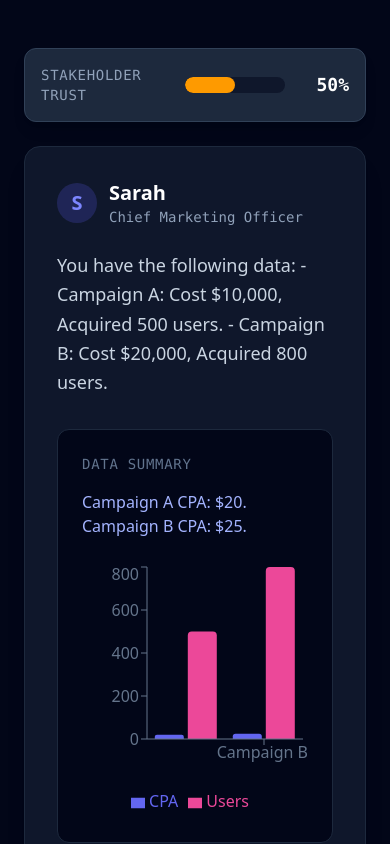
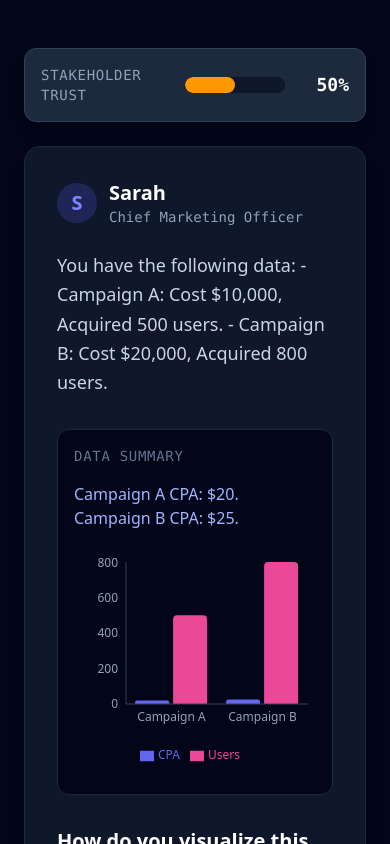
Before and after one commit to dhar174/Data-Storyteller-Quest, a React (Vite) app: page / in a window 390 px wide. Both pictures are taken after a click on the button "START SIMULATION". Shown: the top 844 px of the page. Built offline with nearby package versions, Linux system fonts and the light colour scheme.

Commit message:
Improve chart sizing on mobile

```diff
--- a/src/App.tsx
+++ b/src/App.tsx
@@ -1,15 +1,51 @@
-import { useState } from 'react';
+import { type ReactNode, useEffect, useRef, useState } from 'react';
 import { GameState, Scenario, ScenarioStep, BossEvaluation } from './types';
 import { SCENARIOS } from './data/scenarios';
 import { evaluateBossResponse } from './services/geminiService';
 import { motion, AnimatePresence } from 'motion/react';
-import { BarChart, Bar, XAxis, YAxis, Tooltip, ResponsiveContainer, PieChart, Pie, Cell, LineChart, Line, Legend } from 'recharts';
+import { BarChart, Bar, XAxis, YAxis, Tooltip, PieChart, Pie, Cell, LineChart, Line, Legend } from 'recharts';
 import { ArrowRight, CheckCircle, XCircle, Trophy, AlertCircle, Play, ChevronRight } from 'lucide-react';
 import { clsx, type ClassValue } from 'clsx';
 import { twMerge } from 'tailwind-merge';
 
 function cn(...inputs: ClassValue[]) {
   return twMerge(clsx(inputs));
+}
+
+function ChartFrame({ children }: { children: (size: { width: number; height: number }) => ReactNode }) {
+  const containerRef = useRef<HTMLDivElement | null>(null);
+  const [size, setSize] = useState({ width: 0, height: 0 });
+
+  useEffect(() => {
+    const container = containerRef.current;
+    if (!container) return;
+
+    const updateSize = () => {
+      setSize({
+        width: container.clientWidth,
+        height: container.clientHeight,
+      });
+    };
+
+    updateSize();
+
+    const resizeObserver = new ResizeObserver(updateSize);
+    resizeObserver.observe(container);
+
+    return () => {
+      resizeObserver.disconnect();
+    };
+  }, []);
+
+  return (
+    <div ref={containerRef} className="h-56 sm:h-64 w-full min-w-0 mt-4">
+      {size.width > 0 && size.height > 0 ? (
+        children(size)
+      ) : (
+        <div className="h-full w-full rounded-lg border border-slate-800/80 bg-slate-900/40" />
+      )}
+    </div>
+  );
 }
 
 export default function App() {
@@ -22,9 +58,27 @@ export default function App() {
   const [bossInput, setBossInput] = useState('');
   const [bossEvaluation, setBossEvaluation] = useState<BossEvaluation | null>(null);
   const [isEvaluating, setIsEvaluating] = useState(false);
+  const [showScenarioChart, setShowScenarioChart] = useState(false);
 
   const currentScenario = SCENARIOS[currentScenarioIndex];
   const currentStep = currentScenario?.steps[currentStepIndex];
+
+  useEffect(() => {
+    if (gameState !== 'SCENARIO' || !currentStep?.chartData) {
+      setShowScenarioChart(false);
+      return;
+    }
+
+    setShowScenarioChart(false);
+    // Let the scenario card finish its entrance animation before Recharts measures.
+    const timeoutId = window.setTimeout(() => {
+      setShowScenarioChart(true);
+    }, 220);
+
+    return () => {
+      window.clearTimeout(timeoutId);
+    };
+  }, [currentStep?.id, currentStep?.chartData, gameState]);
 
   const startGame = () => {
     setGameState('SCENARIO');
@@ -160,44 +214,72 @@ export default function App() {
                   <p className="text-lg leading-relaxed text-slate-300">{currentStep.context}</p>
                 </div>
 
-                <div className="bg-slate-950 rounded-xl p-6 border border-slate-800 mb-8">
+                <div className="bg-slate-950 rounded-xl p-4 sm:p-6 border border-slate-800 mb-8 overflow-hidden">
                   <h3 className="text-sm font-mono text-slate-500 mb-4 uppercase tracking-wider">Data Summary</h3>
                   <p className="font-medium text-indigo-300 mb-6">{currentStep.dataSummary}</p>
 
-                  {currentStep.chartData && currentStep.chartType === 'BAR' && (
-                    <div className="h-64 w-full mt-4">
-                      <ResponsiveContainer width="100%" height="100%">
-                        <BarChart data={currentStep.chartData}>
-                          <XAxis dataKey="name" stroke="#64748b" />
-                          <YAxis stroke="#64748b" />
+                  {!showScenarioChart && currentStep.chartData && (
+                    <div className="h-56 sm:h-64 w-full mt-4 rounded-lg border border-slate-800/80 bg-slate-900/40" />
+                  )}
+
+                  {showScenarioChart && currentStep.chartData && currentStep.chartType === 'BAR' && (
+                    <ChartFrame>
+                      {({ width, height }) => (
+                        <BarChart data={currentStep.chartData} width={width} height={height} margin={{ top: 8, right: 8, bottom: 8, left: 8 }}>
+                          <XAxis
+                            dataKey="name"
+                            stroke="#64748b"
+                            tick={{ fill: '#94a3b8', fontSize: 12 }}
+                            tickLine={false}
+                            axisLine={{ stroke: '#334155' }}
+                          />
+                          <YAxis
+                            stroke="#64748b"
+                            tick={{ fill: '#94a3b8', fontSize: 12 }}
+                            tickLine={false}
+                            axisLine={{ stroke: '#334155' }}
+                            width={44}
+                          />
                           <Tooltip
                             contentStyle={{ backgroundColor: '#0f172a', border: '1px solid #334155', borderRadius: '8px' }}
                             itemStyle={{ color: '#e2e8f0' }}
                           />
-                          <Legend wrapperStyle={{ paddingTop: '20px' }} />
+                          <Legend verticalAlign="bottom" height={36} wrapperStyle={{ paddingTop: '12px', fontSize: '12px' }} />
                           <Bar dataKey="CPA" fill="#6366f1" radius={[4, 4, 0, 0]} />
                           <Bar dataKey="Users" fill="#ec4899" radius={[4, 4, 0, 0]} />
                         </BarChart>
-                      </ResponsiveContainer>
-                    </div>
+                      )}
+                    </ChartFrame>
                   )}
 
-                  {currentStep.chartData && currentStep.chartType === 'LINE' && (
-                    <div className="h-64 w-full mt-4">
-                      <ResponsiveContainer width="100%" height="100%">
-                        <LineChart data={currentStep.chartData}>
-                          <XAxis dataKey="day" stroke="#64748b" />
-                          <YAxis stroke="#64748b" />
+                  {showScenarioChart && currentStep.chartData && currentStep.chartType === 'LINE' && (
+                    <ChartFrame>
+                      {({ width, height }) => (
+                        <LineChart data={currentStep.chartData} width={width} height={height} margin={{ top: 8, right: 8, bottom: 8, left: 8 }}>
+                          <XAxis
+                            dataKey="day"
+                            stroke="#64748b"
+                            tick={{ fill: '#94a3b8', fontSize: 12 }}
+                            tickLine={false}
+                            axisLine={{ stroke: '#334155' }}
+                          />
+                          <YAxis
+                            stroke="#64748b"
+                            tick={{ fill: '#94a3b8', fontSize: 12 }}
+                            tickLine={false}
+                            axisLine={{ stroke: '#334155' }}
+                            width={44}
+                          />
                           <Tooltip
                             contentStyle={{ backgroundColor: '#0f172a', border: '1px solid #334155', borderRadius: '8px' }}
                             itemStyle={{ color: '#e2e8f0' }}
                           />
-                          <Legend wrapperStyle={{ paddingTop: '20px' }} />
+                          <Legend verticalAlign="bottom" height={36} wrapperStyle={{ paddingTop: '12px', fontSize: '12px' }} />
                           <Line type="monotone" dataKey="Completed Onboarding" stroke="#10b981" strokeWidth={3} dot={{ r: 4 }} />
                           <Line type="monotone" dataKey="Skipped Onboarding" stroke="#f43f5e" strokeWidth={3} dot={{ r: 4 }} />
                         </LineChart>
-                      </ResponsiveContainer>
-                    </div>
+                      )}
+                    </ChartFrame>
                   )}
                 </div>
 
```
